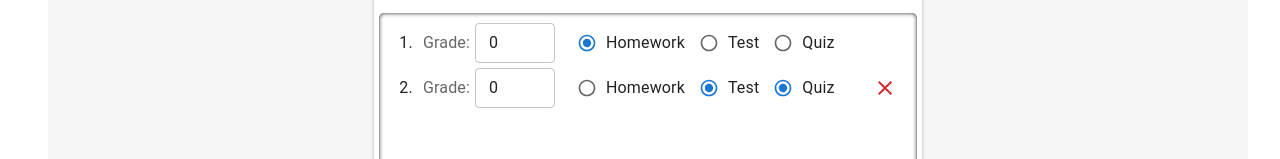
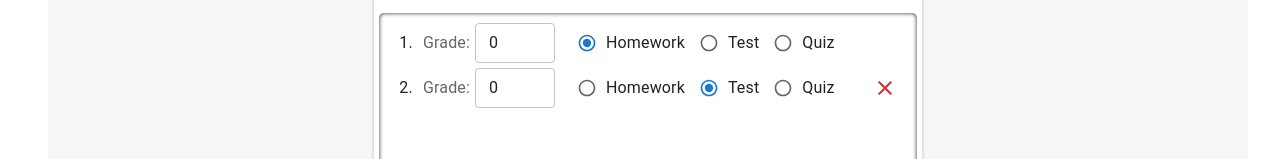
Before and after one commit to inquired-dev/performance-task-22, a React app in the folder ui/: page /calculator in a window 1280 px wide. Shown: the part 203-362 px from the top of the page. Built offline with nearby package versions, Linux system fonts and the light colour scheme; a web font is replaced by a local one.

Commit message:
UI Issue resolved.

```diff
--- a/ui/src/components/Calculator/GradeRow.tsx
+++ b/ui/src/components/Calculator/GradeRow.tsx
@@ -30,7 +30,7 @@ const GradeRow = ({ grade, index, error, handleChange, handleRemoveItem }: Grade
         <RadioGroup name='weight' row value={grade.weight} onChange={(event, value) => handleChange(event, value, index)}>
             <FormControlLabel value='homework' control={StyledRadio} label="Homework" />
             <FormControlLabel value='assessment' control={StyledRadio} label="Test" />
-            <FormControlLabel value='assessment' control={StyledRadio} label="Quiz" />
+            <FormControlLabel value='quiz' control={StyledRadio} label="Quiz" />
         </RadioGroup>
         {index > 0 && (
             <IconButton color='error' size='small' onClick={handleRemoveItem} sx={{ marginLeft: 'auto' }}>
```
